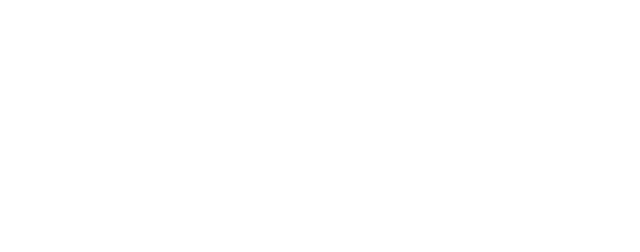
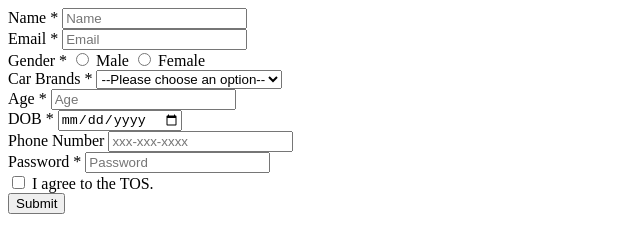
Before and after one commit to acciojob/signup-form-car-JoyPatel24, a website: page main.html in a window 1280 px wide. Shown: the whole page, without its empty margins (0-640 px from the left). Drawn offline with Linux system fonts and the light colour scheme.

Commit message:
created a submission

```diff
--- a/main.html
+++ b/main.html
@@ -8,6 +8,58 @@
 
 <body>
 	<!-- the entire body must be written by student -->
+	<form method="post">
+  <div>
+    <label for="name">Name *</label>
+    <input type="text" id="name" name="name" placeholder="Name" required>
+  </div>
+  <div>
+    <label for="email">Email *</label>
+    <input type="email" id="email" name="email" placeholder="Email" required>
+  </div>
+  <div>
+    <label>Gender *</label>
+    <input type="radio" id="gender_m" name="gender" value="male" required>
+    <label for="gender_m">Male</label>
+    <input type="radio" id="gender_f" name="gender" value="female">
+    <label for="gender_f">Female</label>
+  </div>
+  <div>
+    <label for="cars">Car Brands *</label>
+    <select id="cars" name="cars" required>
+      <option value="" selected disabled>--Please choose an option--</option>
+      <option value="BMW">BMW</option>
+      <option value="Audi">Audi</option>
+      <option value="Mercedez">Mercedez</option>
+    </select>
+  </div>
+  <div>
+    <label for="age">Age *</label>
+    <input type="number" id="age" name="age" placeholder="Age" required>
+  </div>
+  <div>
+    <label for="dob">DOB *</label>
+    <input type="date" id="dob" name="dob" required>
+  </div>
+  <div>
+    <label for="tel">Phone Number</label>
+    <input type="tel" id="tel" name="tel" placeholder="xxx-xxx-xxxx">
+  </div>
+  <div>
+    <label for="password">Password *</label>
+    <input type="password" id="password" name="password" placeholder="Password" required>
+  </div>
+  <div>
+    <label>
+      <input type="checkbox" id="tos" name="tos" required>
+      I agree to the TOS.
+    </label>
+  </div>
+  <div>
+    <input type="submit" value="Submit">
+  </div>
+</form>
+
     <script type="text/javascript" src="./script.js">
 </script>
 
```
